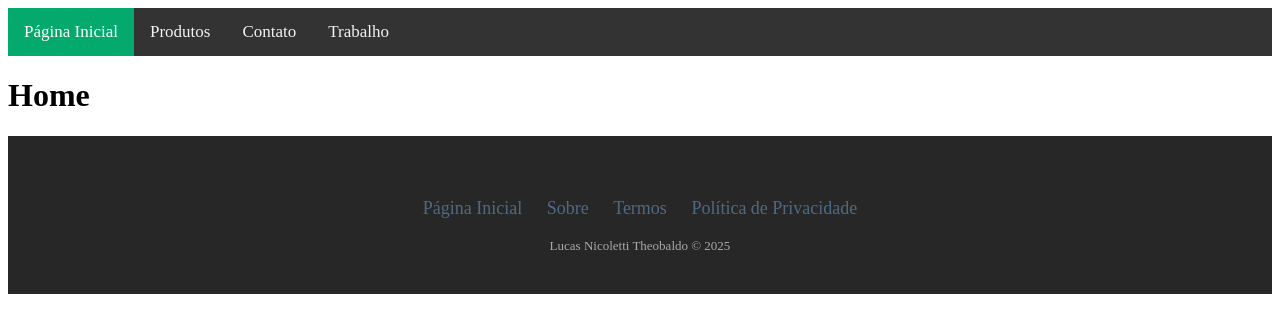
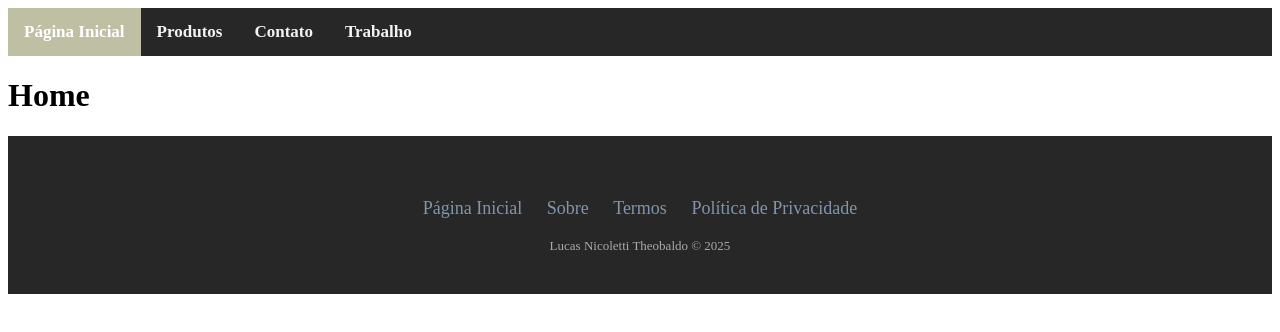
Before and after one commit to LucasTheobaldo/Projeto_HTML, a plain HTML site: page index.html in a window 1280 px wide. Drawn offline with Linux system fonts and the light colour scheme.

Commit message:
Add files via upload

```diff
--- a/index.html
+++ b/index.html
@@ -9,13 +9,11 @@
 
 </head>
 <body>
-    <nav>
-        <div class="topnav">
-            <a class="active" href="#">Página Inicial</a>
-            <a href="produtos.html">Produtos</a>
-            <a href="contato.html">Contato</a>
-            <a href="trabalhe.html">Trabalho</a>
-        </div>
+    <nav class="topnav">
+        <a class="active" href="#">Página Inicial</a>
+        <a href="produtos.html">Produtos</a>
+        <a href="contato.html">Contato</a>
+        <a href="trabalhe.html">Trabalho</a>
     </nav>
 	<main>
         <h1>Home</h1>
--- a/styles.css
+++ b/styles.css
@@ -1,7 +1,19 @@
 /* Add a black background color to the top navigation */
 .topnav {
-  background-color: #333;
-  overflow: hidden;
+    background-color: #282727;
+    overflow: hidden;
+    list-style: none;
+    font-weight: bold;
+    margin-bottom: 10px;
+    width: 100%;
+    text-align: center;
+
+}
+
+.topnav:after {
+    content: "";
+    clear: both;
+    display: table;
 }
 
 /* Style the links inside the navigation bar */
@@ -22,16 +34,17 @@
 
 /* Add a color to the active/current link */
 .topnav a.active {
-  background-color: #04AA6D;
+  background-color: #bebfa3;
   color: white;
 }
+/*#FEFFD7*/
 
 /*Footer*/
 .footer{
     width: 100%;
     padding:40px 0;
     background-color:#282727;
-    color:#5a7999;
+    color:#96b1cc;
 }
 
 .footer ul {
```
